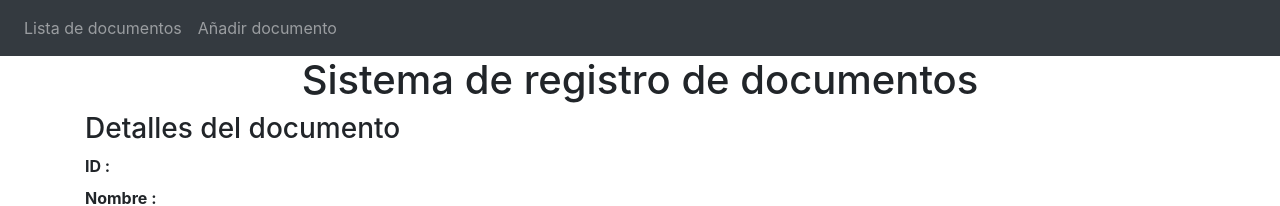
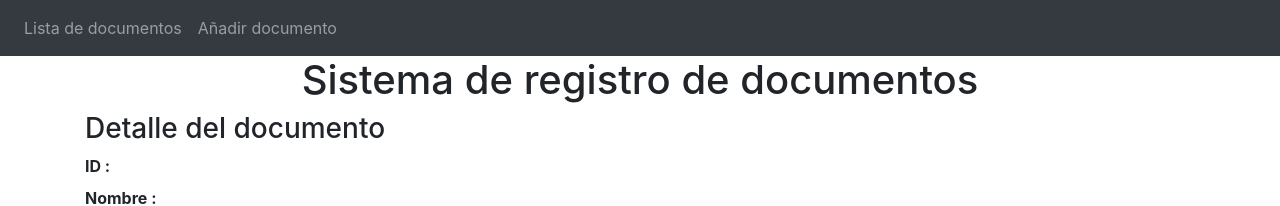
Before and after one commit to yasminmontoya/registro-documentos-frontend, an Angular app: page /detalle-documento/1 in a window 1280 px wide. Shown: the top 206 px of the page. Built offline with nearby package versions, Linux system fonts and the light colour scheme; no server answers.

Commit message:
modificar titulo de destalle documento

```diff
--- a/src/app/detalle-documento/detalle-documento.component.html
+++ b/src/app/detalle-documento/detalle-documento.component.html
@@ -1,4 +1,4 @@
-<h3>Detalles del documento</h3>
+<h3>Detalle del documento</h3>
 <div>
   <div>
     <label><b>ID : </b> {{ documento.id }}</label>
```
